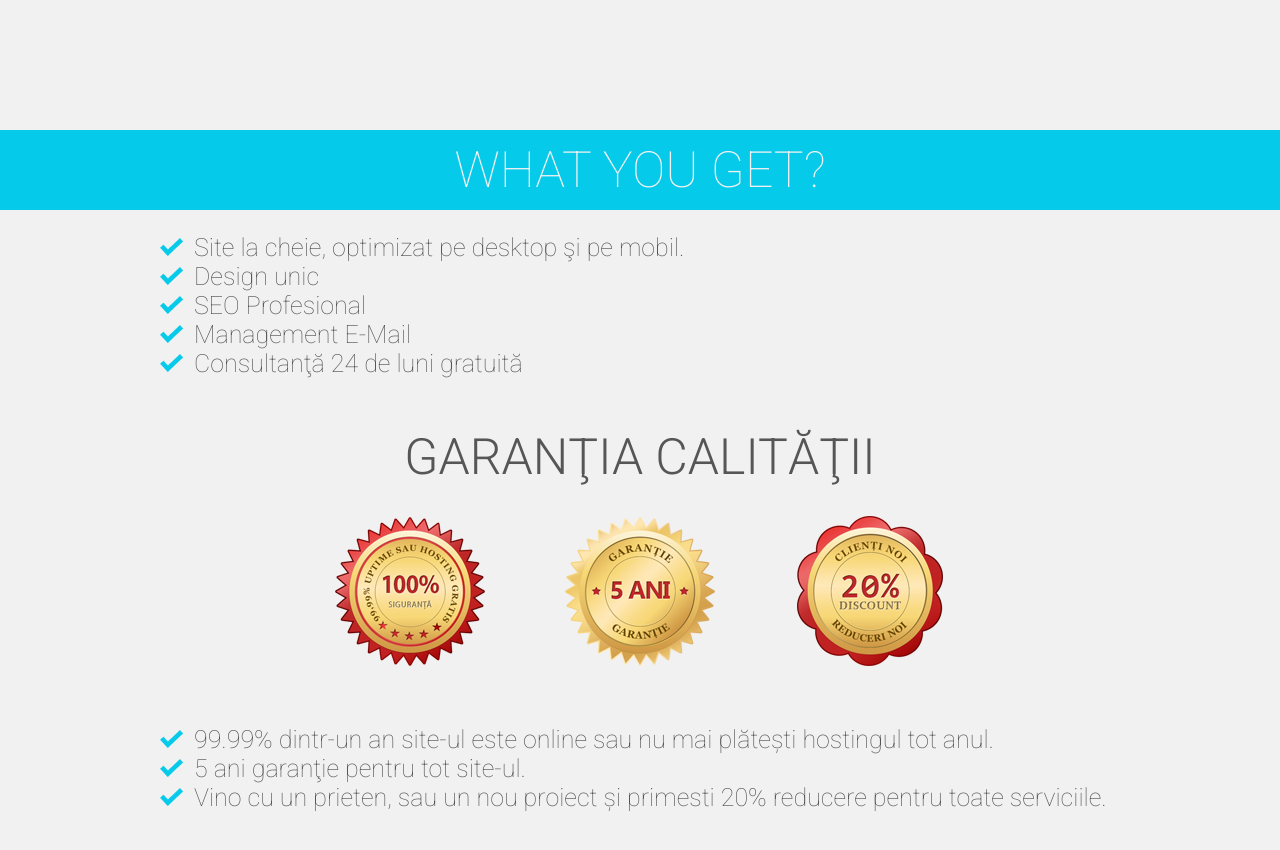
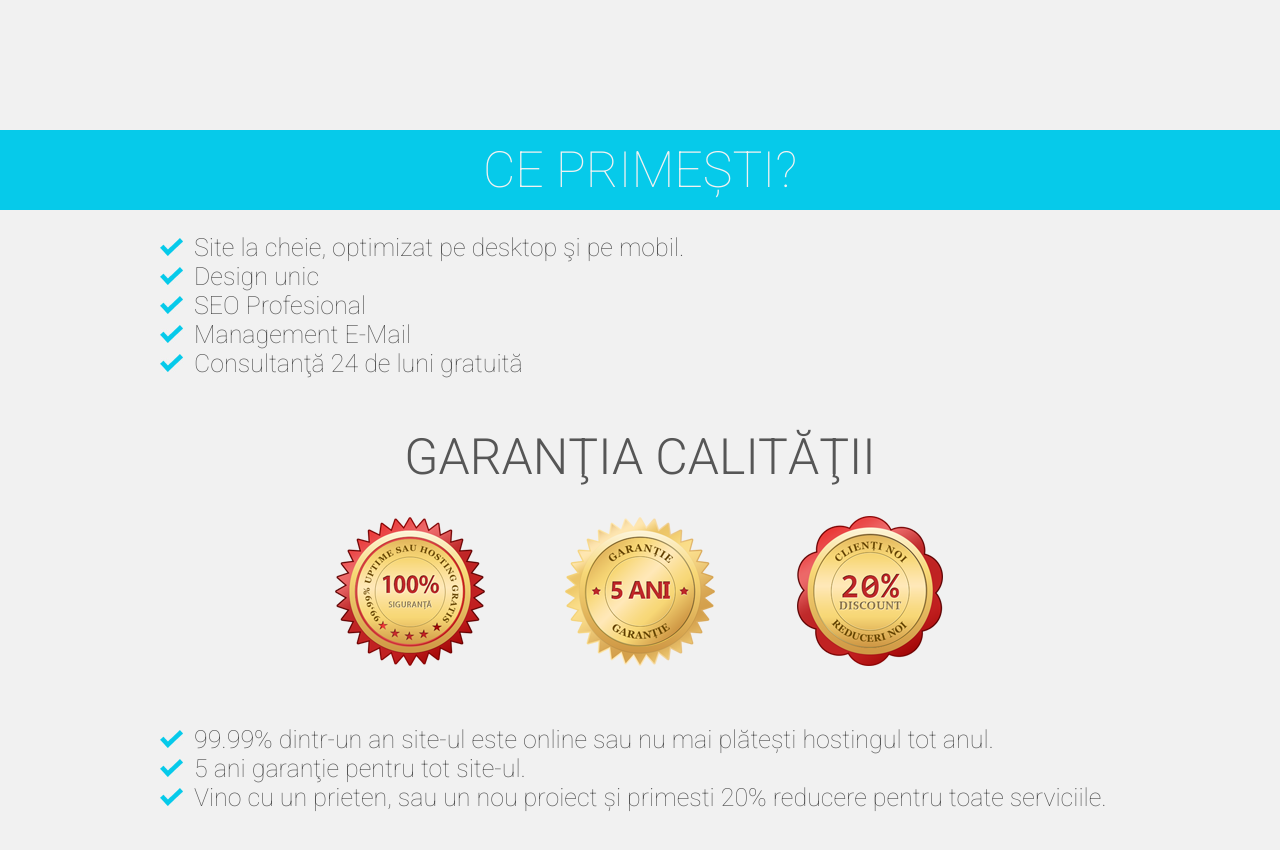
Before and after one commit to razvancuceu/oferta-rate, a plain HTML site: page _site/index.html in a window 1280 px wide. Shown: the part 920-1770 px from the top of the page. Drawn offline with nearby package versions, Linux system fonts and the light colour scheme.

Commit message:
Ce primești

```diff
--- a/_site/index.html
+++ b/_site/index.html
@@ -16,7 +16,7 @@
   </head>
   <body>
     <div class="big-price"><span class="number">59</span><span class="currency">&euro;*</span></div>
-    <div class="you-get-title">What you get?</div>
+    <div class="you-get-title">Ce primești?</div>
     <div class="write-us-title"><span>Gratuit</span>&nbsp;estimare de preţ</div>
     <div class="content">
       <div class="blue-square"></div>
```
